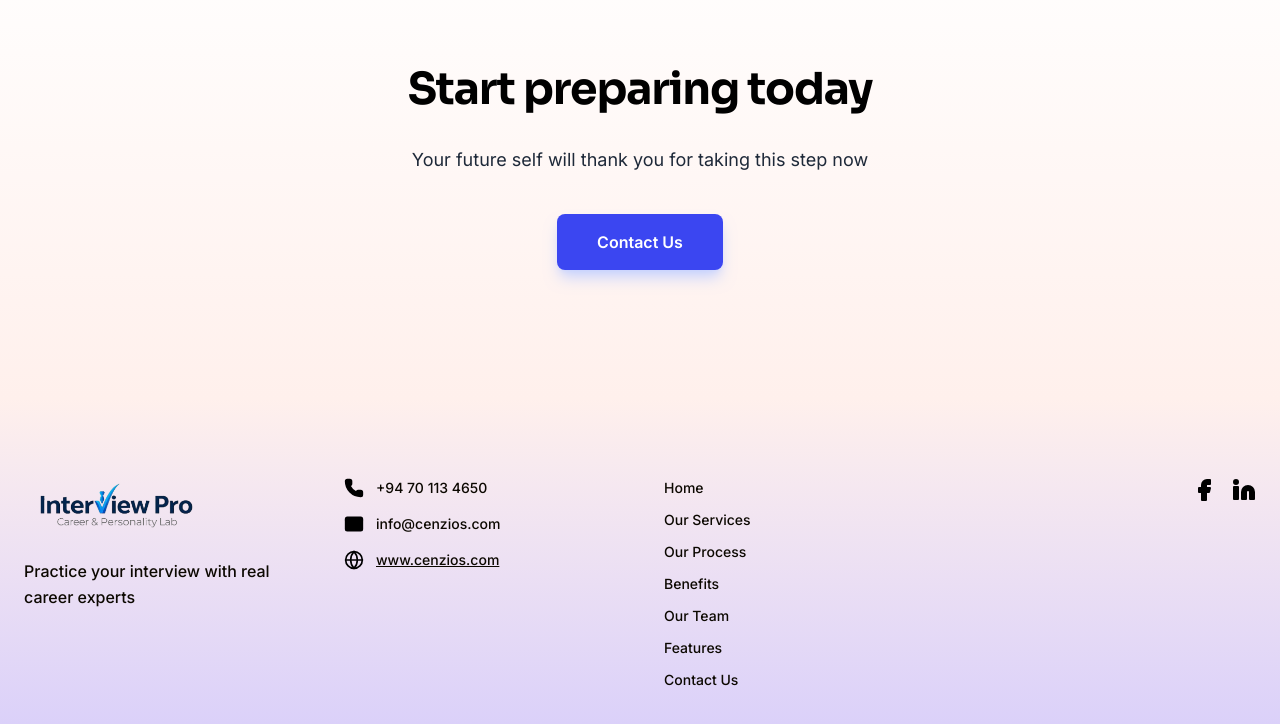
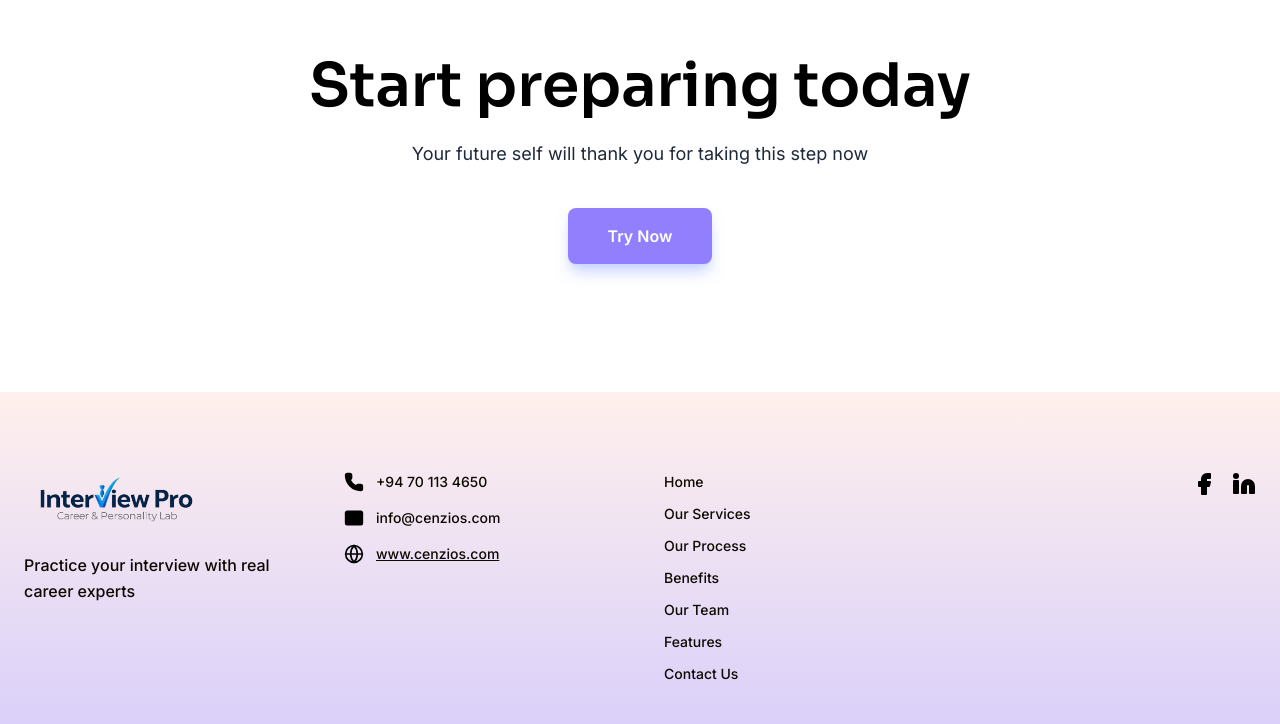
Before and after one commit to chamithsandeepa/InterviewPro, a Next.js app: page / in a window 1280 px wide. Shown: the part 5404-6128 px from the top of the page. Built offline with nearby package versions, Linux system fonts and the light colour scheme.

Commit message:
refactor CTA component for improved background styling and button text

```diff
--- a/components/CTA.tsx
+++ b/components/CTA.tsx
@@ -6,7 +6,7 @@ export default function CTA() {
   return (
     <section
       id="contact"
-      className="bg-linear-to-b from-white to-[#FFF0EC] py-32 font-inter overflow-hidden"
+      className="bg-white py-32 font-inter overflow-hidden"
     >
       <div className="mx-auto max-w-4xl px-6">
         {/* DESKTOP VIEW */}
@@ -18,15 +18,25 @@ export default function CTA() {
             transition={{ duration: 0.8, ease: "easeOut" }}
           >
             {/* Heading */}
-            <motion.h2
-              className="font-sora text-[40px] md:text-[44px] font-bold text-black tracking-tight"
+            {/* <motion.h2
+              className="font-sora text-[40px] md:text-[54px] font-bold text-black tracking-tight"
               initial={{ opacity: 0, y: 20 }}
               whileInView={{ opacity: 1, y: 0 }}
               viewport={{ once: true }}
               transition={{ duration: 0.6, delay: 0.1 }}
             >
               Start preparing today
-            </motion.h2>
+            </motion.h2> */}
+
+            <motion.h2
+            className="text-4xl lg:text-6xl font-sora font-semibold text-black mb-4"
+            initial={{ opacity: 0, y: 20 }}
+            whileInView={{ opacity: 1, y: 0 }}
+            viewport={{ once: true }}
+            transition={{ duration: 0.6 }}
+          >
+            Start preparing today
+          </motion.h2>
 
             {/* Subtext */}
             <motion.p
@@ -49,14 +59,14 @@ export default function CTA() {
             >
               <motion.a
                 href="tel:+94701134650"
-                className="rounded-lg bg-[#3B46F1] px-10 py-4 text-base font-semibold text-white shadow-lg shadow-indigo-200"
+                className="rounded-lg bg-[#917FFE] px-10 py-4 text-base font-semibold text-white shadow-lg shadow-indigo-200"
                 whileHover={{
                   scale: 1.05,
                   boxShadow: "0px 15px 35px rgba(59, 70, 241, 0.35)",
                 }}
                 whileTap={{ scale: 0.95 }}
               >
-                Contact Us
+                Try Now
               </motion.a>
             </motion.div>
           </motion.div>
```
